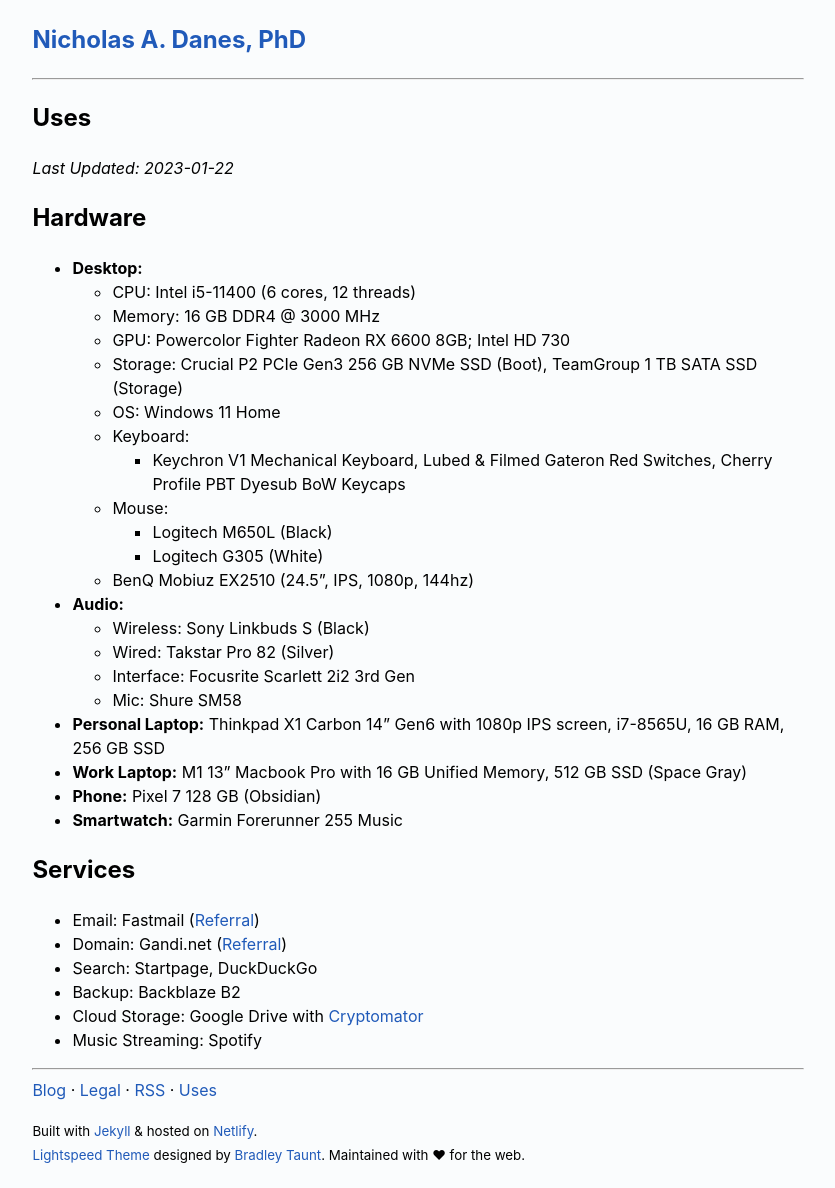
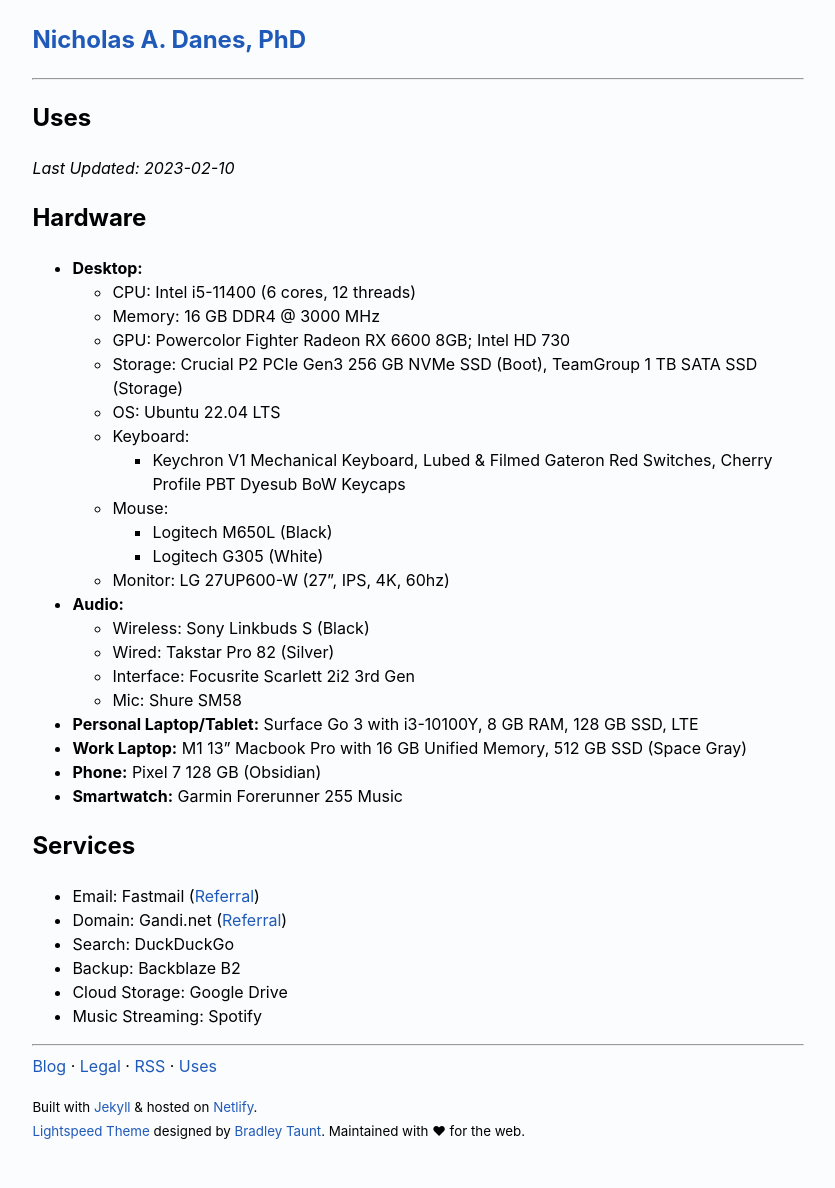
Before and after one commit to danesnick/website_lightspeed, a Jekyll site: the page built from uses.markdown, in a window 1280 px wide. Shown: the whole page, without its empty margins (222-1057 px from the left). Built offline with Jekyll 4.4.1, drawn with Linux system fonts in a browser that asks for light colours; after the commit the page ends 1164 px from its top, so only the background shows below that.

Commit message:
Updated uses page

```diff
--- a/uses.markdown
+++ b/uses.markdown
@@ -3,7 +3,7 @@ layout: page
 title: Uses
 permalink: /uses/
 ---
-*Last Updated: 2023-01-22*
+*Last Updated: 2023-02-10*
 
 ## Hardware
 
@@ -12,19 +12,19 @@ permalink: /uses/
 	+ Memory: 16 GB DDR4 @ 3000 MHz
 	+ GPU: Powercolor Fighter Radeon RX 6600 8GB; Intel HD 730
 	+ Storage: Crucial P2 PCIe Gen3 256 GB NVMe SSD (Boot), TeamGroup 1 TB SATA SSD (Storage)
-	+ OS: Windows 11 Home
+	+ OS: Ubuntu 22.04 LTS
 	+ Keyboard:
 		- Keychron V1 Mechanical Keyboard, Lubed & Filmed Gateron Red Switches, Cherry Profile PBT Dyesub BoW Keycaps
 	+ Mouse:
 		- Logitech M650L (Black)
 		- Logitech G305 (White)
-	+ BenQ Mobiuz EX2510 (24.5", IPS, 1080p, 144hz)
+	+ Monitor: LG 27UP600-W (27", IPS, 4K, 60hz)
 * **Audio:**
 	* Wireless: Sony Linkbuds S (Black)
 	* Wired: Takstar Pro 82 (Silver)
 	* Interface: Focusrite Scarlett 2i2 3rd Gen
 	* Mic: Shure SM58
-* **Personal Laptop:** Thinkpad X1 Carbon 14" Gen6 with 1080p IPS screen, i7-8565U, 16 GB RAM, 256 GB SSD
+* **Personal Laptop/Tablet:** Surface Go 3 with i3-10100Y, 8 GB RAM, 128 GB SSD, LTE
 * **Work Laptop:** M1 13" Macbook Pro with 16 GB Unified Memory, 512 GB SSD (Space Gray)
 * **Phone:** Pixel 7 128 GB (Obsidian)
 * **Smartwatch:** Garmin Forerunner 255 Music
@@ -32,7 +32,7 @@ permalink: /uses/
 ## Services
 * Email: Fastmail ([Referral](https://ref.fm/u24999624))
 * Domain: Gandi.net ([Referral](https://gandi.link/f/c862dae1))
-* Search: Startpage, DuckDuckGo
+* Search: DuckDuckGo
 * Backup: Backblaze B2
-* Cloud Storage: Google Drive with [Cryptomator](/blog/2021/12/27/usingcryptomator-for-cheap-private-cloud-storage/)
+* Cloud Storage: Google Drive
 * Music Streaming: Spotify
```
